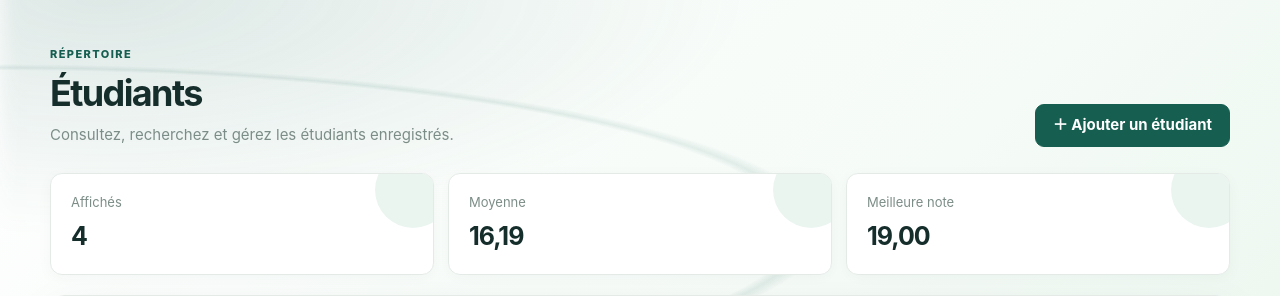
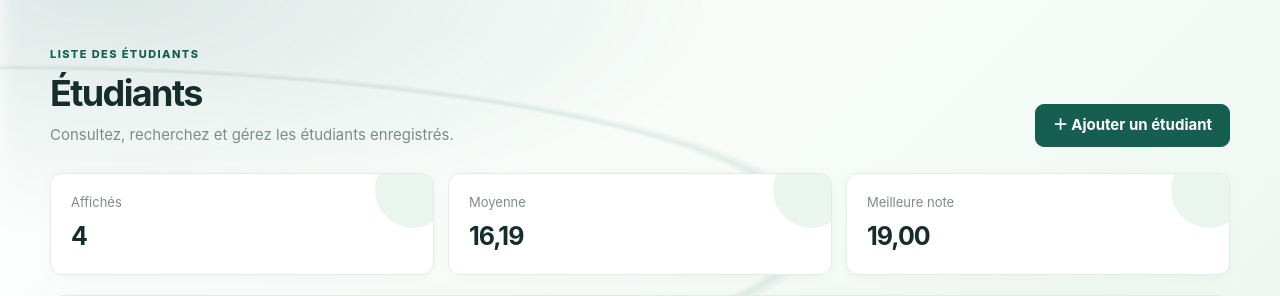
Before and after one commit to zinebsaadeddine11/gestion-etudiants, a PHP site: page /liste.php in a window 1280 px wide. Shown: the part 73-369 px from the top of the page. Run offline with PHP 8.4, Linux system fonts and the light colour scheme; the visitor is signed in with stand-in values (Sample User, id 1).

Commit message:
Clarify student page labels

```diff
--- a/ajouter.php
+++ b/ajouter.php
@@ -116,7 +116,7 @@ if ($_SERVER['REQUEST_METHOD'] === 'POST') {
 include __DIR__ . '/header.php';
 ?>
 <section class="formulaire-page">
-    <p class="surtitre"><?= $modeEdition ? 'Fiche étudiant' : 'Nouveau dossier' ?></p>
+    <p class="surtitre"><?= $modeEdition ? 'Fiche étudiant' : 'Nouvel étudiant' ?></p>
     <h1><?= $modeEdition ? 'Modifier un étudiant' : 'Ajouter un étudiant' ?></h1>
     <p class="texte-secondaire">Les champs marqués d’un astérisque sont obligatoires.</p>
 
--- a/liste.php
+++ b/liste.php
@@ -37,7 +37,7 @@ include __DIR__ . '/header.php';
 ?>
 <section class="page-entete">
     <div>
-        <p class="surtitre">Répertoire</p>
+        <p class="surtitre">Liste des étudiants</p>
         <h1>Étudiants</h1>
         <p class="texte-secondaire">Consultez, recherchez et gérez les étudiants enregistrés.</p>
     </div>
```
